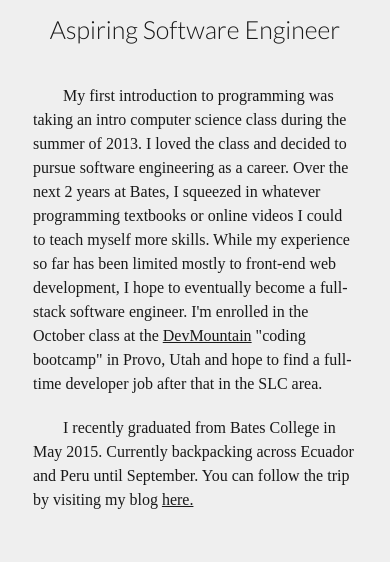
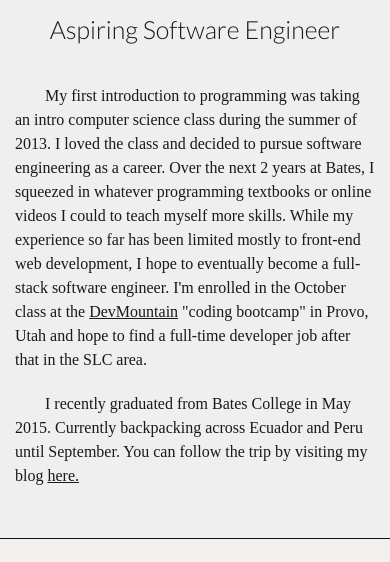
Before and after one commit to peterkrieg/mysite, a plain HTML site: page index.html in a window 390 px wide. Shown: the part 59-621 px from the top of the page. Drawn offline with nearby package versions, Linux system fonts and the light colour scheme; files that its build step writes are made by us from their sources; a web font is replaced by a local one.

Commit message:
fixed problem with mobile viewing, had to add meta viewport tag, forgot to do that before

```diff
--- a/css/main.scss
+++ b/css/main.scss
@@ -152,7 +152,10 @@
 		text-align: left;
 		text-indent: 30px;
 		text-align: left;
-		width: 90%;
+		width: 100%;
+		@include tablet{
+			width: 90%;
+		}
 		margin: auto;
 		line-height: 24px;
 		&:first-of-type{
--- a/index.html
+++ b/index.html
@@ -2,6 +2,9 @@
 <html lang="en-us">
 <head>
 	<meta charset="UTF-8">
+  <meta http-equiv="X-UA-Compatible" content="IE=edge">
+  <meta name="viewport" content="width=device-width, initial-scale=1">
+
 	<title>My Personal Portfolio Site</title>
 	<!-- JQUERY CDN -->
 	<script src="http://code.jquery.com/jquery-2.1.3.min.js"> </script>
```
